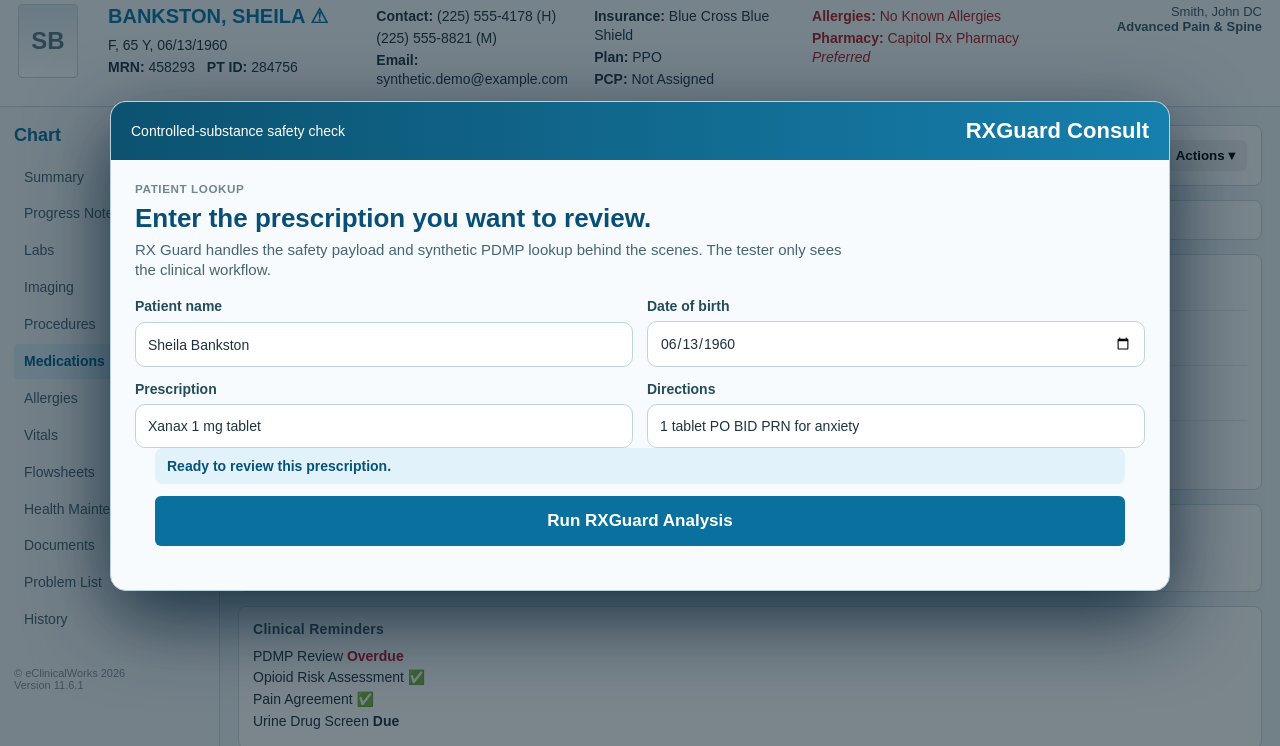
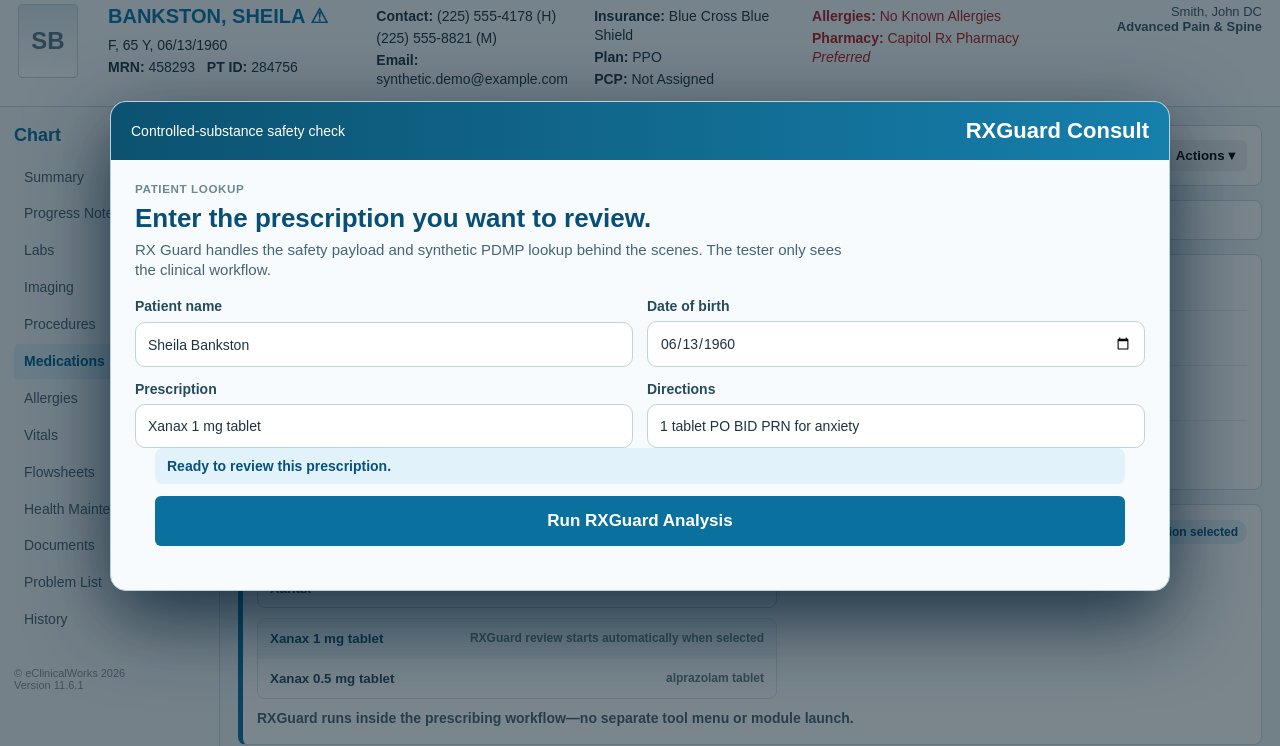
Before and after one commit to mikepatraw/rx-guard, a website: page public/index.html in a window 1280 px wide. Shown: the part 54-800 px from the top of the page. Drawn offline with Linux system fonts and the light colour scheme.

Commit message:
feat(ui): add prescribing workflow entry point

```diff
--- a/public/index.html
+++ b/public/index.html
@@ -31,7 +31,18 @@
     <section class="page">
       <div class="page-head"><h2>Medications</h2><div><button>+ New Encounter</button><button>Actions ▾</button></div></div>
       <div class="tabs"><b>Current Medications</b><span>Medication History</span><span>eRx</span></div>
-      <div class="card"><h3>Current Medications <button>+ Add Medication</button></h3><div class="med"><b>Adderall 20 mg tablet</b><br>1 tab PO QAM</div><div class="med"><b>Ibuprofen 600 mg tablet</b><br>1 tab PO TID PRN</div><div class="med"><b>Tizanidine 4 mg tablet</b><br>1 tab PO QHS PRN</div></div>
+      <div class="card"><h3>Current Medications <button id="addMedicationBtn" type="button">+ Add Medication</button></h3><div class="med"><b>Adderall 20 mg tablet</b><br>1 tab PO QAM</div><div class="med"><b>Ibuprofen 600 mg tablet</b><br>1 tab PO TID PRN</div><div class="med"><b>Tizanidine 4 mg tablet</b><br>1 tab PO QHS PRN</div></div>
+      <div class="prescribing-card" aria-label="Add medication workflow">
+        <div class="prescribing-head"><h3>Add Medication</h3><span>Controlled medication selected</span></div>
+        <label class="med-search" for="medicationSearch">Search medications
+          <input id="medicationSearch" value="Xanax" autocomplete="off" aria-describedby="rxguardTriggerHelp" />
+        </label>
+        <div class="med-results" role="listbox" aria-label="Medication search results">
+          <button class="med-result selected" type="button" role="option" aria-selected="true"><b>Xanax 1 mg tablet</b><span>RXGuard review starts automatically when selected</span></button>
+          <button class="med-result" type="button" role="option"><b>Xanax 0.5 mg tablet</b><span>alprazolam tablet</span></button>
+        </div>
+        <p id="rxguardTriggerHelp" class="trigger-help">RXGuard runs inside the prescribing workflow—no separate tool menu or module launch.</p>
+      </div>
       <div class="pending"><h3>Pending Prescriptions</h3><b>Xanax 1 mg tablet</b><br>1 tab PO BID PRN for anxiety</div>
       <div class="reminders"><h3>Clinical Reminders</h3><p>PDMP Review <b class="overdue">Overdue</b></p><p>Opioid Risk Assessment ✅</p><p>Pain Agreement ✅</p><p>Urine Drug Screen <b>Due</b></p></div>
     </section>
--- a/public/styles.css
+++ b/public/styles.css
@@ -15,10 +15,21 @@
 aside { background: #f4f7f9; border-right: 1px solid #cad7df; padding: 14px; color: #46606e; }
 aside h2 { margin: 4px 0 14px; font-size: 18px; color: #0b6d9d; } aside p { padding: 8px 10px; margin: 2px 0; border-radius: 4px; } aside .selected { background: #d9eef8; color: #005f8c; font-weight: 700; } aside footer { margin-top: 30px; font-size: 11px; color: #7e8d95; }
 .page { padding: 18px; background: #eef4f7; }
-.page-head, .tabs, .card, .pending, .reminders { background: #fff; border: 1px solid #ccd9e0; border-radius: 8px; margin-bottom: 14px; padding: 14px; }
+.page-head, .tabs, .card, .prescribing-card, .pending, .reminders { background: #fff; border: 1px solid #ccd9e0; border-radius: 8px; margin-bottom: 14px; padding: 14px; }
 .page-head { display: flex; justify-content: space-between; align-items: center; } .page-head h2 { margin: 0; color: #145f83; }
 .tabs { display: flex; gap: 28px; padding: 11px 14px; } .tabs b { color: #006da1; }
-.card h3, .pending h3, .reminders h3 { margin: 0 0 10px; color: #304f60; } .med { padding: 11px; border-top: 1px solid #e4edf2; } .pending { border-left: 5px solid #f6b21a; } .overdue { color: #b11226; }
+.card h3, .prescribing-card h3, .pending h3, .reminders h3 { margin: 0 0 10px; color: #304f60; } .med { padding: 11px; border-top: 1px solid #e4edf2; } .pending { border-left: 5px solid #f6b21a; } .overdue { color: #b11226; }
+.prescribing-card { border-left: 5px solid #0a719f; }
+.prescribing-head { display: flex; justify-content: space-between; gap: 12px; align-items: center; }
+.prescribing-head span { border-radius: 999px; padding: 5px 9px; color: #07527b; background: #e1f2fa; font-size: 12px; font-weight: 800; }
+.med-search { display: grid; gap: 7px; color: #244b5c; font-weight: 800; }
+.med-search input { width: min(520px, 100%); border: 1px solid #bdd3dd; border-radius: 8px; padding: 11px 12px; color: #1d3340; background: #fff; font: inherit; font-weight: 600; }
+.med-results { width: min(520px, 100%); margin-top: 10px; border: 1px solid #d8e6ed; border-radius: 8px; overflow: hidden; }
+.med-result { width: 100%; display: flex; justify-content: space-between; gap: 12px; align-items: center; border-radius: 0; padding: 12px; color: #244b5c; background: #fff; text-align: left; }
+.med-result + .med-result { border-top: 1px solid #edf3f6; }
+.med-result.selected { color: #074f76; background: #eef8fc; }
+.med-result span { color: #607a87; font-size: 12px; font-weight: 700; }
+.trigger-help { margin-top: 10px; color: #456575; font-weight: 700; }
 .consult-overlay, .overlay { position: fixed; inset: 0; z-index: 20; display: grid; place-items: center; padding: 24px; background: rgba(10, 31, 43, .54); overflow-y: auto; }
 .hidden { display: none !important; }
 .consult-panel { width: min(1060px, 95vw); max-height: calc(100dvh - 48px); display: flex; flex-direction: column; background: #f8fbfd; border-radius: 16px; border: 1px solid #b7d1df; box-shadow: 0 26px 80px #001b2fcc; overflow-y: auto; }
@@ -57,7 +68,7 @@
   h1 { font-size: 16px; }
   .layout { display: block; min-height: auto; }
   .page { padding: 10px; }
-  .page-head, .tabs { align-items: flex-start; flex-direction: column; gap: 8px; }
+  .page-head, .tabs, .prescribing-head { align-items: flex-start; flex-direction: column; gap: 8px; }
   .consult-overlay, .overlay { display: block; padding: 0; background: rgba(10, 31, 43, .62); }
   .consult-panel, .rx-modal { width: 100%; min-height: 100dvh; max-height: none; border-radius: 0; border: 0; box-shadow: none; }
   .consult-panel { padding-bottom: 64px; }
```
Also changed, not shown: src/ui/static-assets.test.ts (+7 -0 lines).
